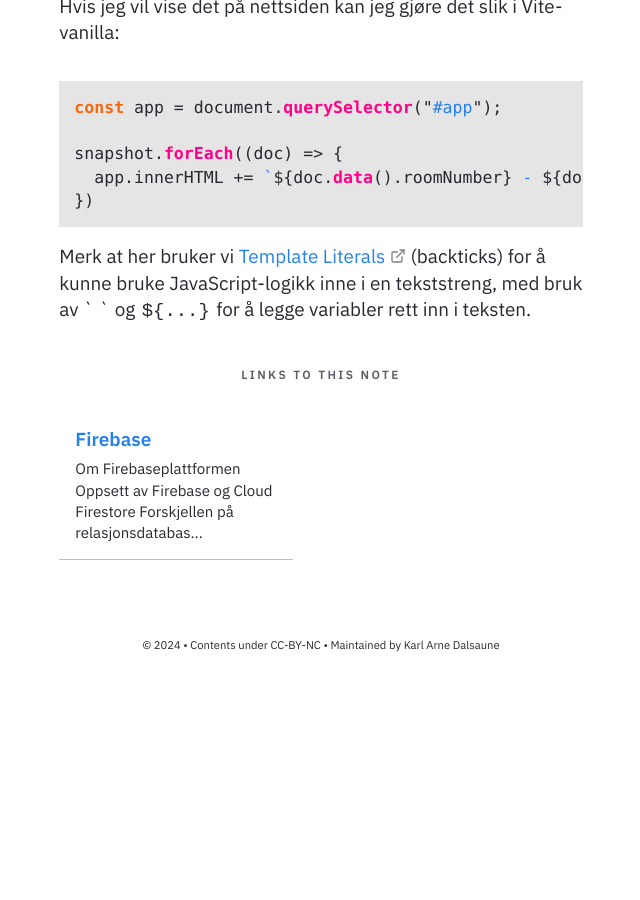
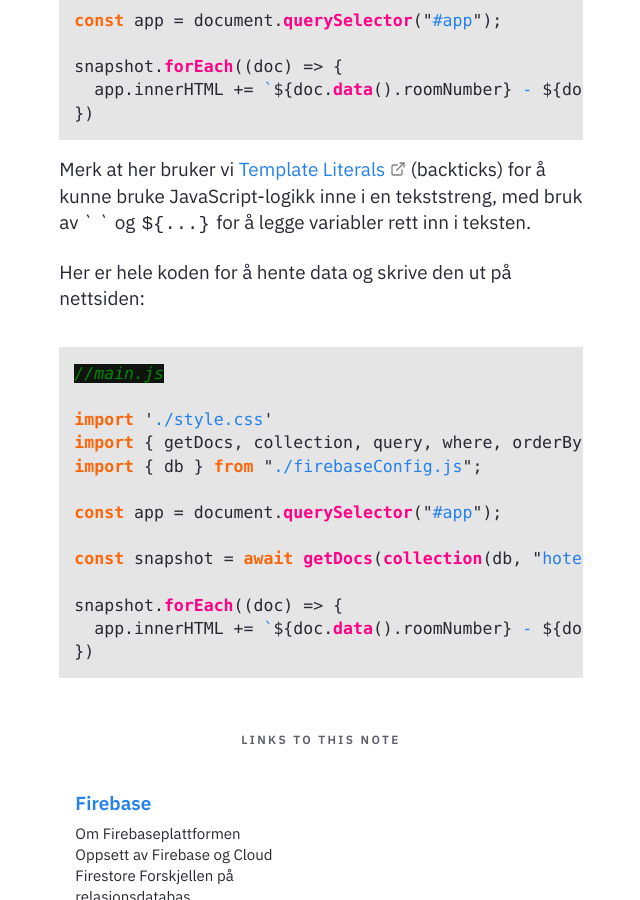
Before and after one commit to Cha-IM/cha-im.github.io, a Jekyll site: the page built from _notes/Public/Utvikling/Firebase/Firebase cheat sheet.md, in a window 1280 px wide and 900 px high, scrolled down 4359 px. Shown: the whole window, without its empty margins (319-959 px from the left). Built offline with Jekyll 4.4.1, drawn with Linux system fonts in a browser that asks for light colours; before the commit the page ends 5053 px from its top, so only the background shows below that; some of the changed text lies outside the part shown.

Commit message:
TRFK-811339 2026-4-7:14:56:39

````diff
--- a/_notes/Public/Utvikling/Firebase/Firebase cheat sheet.md
+++ b/_notes/Public/Utvikling/Firebase/Firebase cheat sheet.md
@@ -54,6 +55,7 @@ I alle filene der du skal bruke Firebase legger du inn denne koden øverst i fil
 ```js
 import { db } from "./firebaseConfig.js"
 ```
+
 
 <h2 id="to">Hvordan legger jeg inn data i Firebase-databasen min?</h2>
 
@@ -111,12 +113,15 @@ node ./populateDatabase.js
 
 Da sendes all informasjonen direkte til databasen.
 
-## Hvordan henter jeg data fra databasen og viser det på nettsiden min?
+
+<h2 id="tre">Hvordan henter jeg data fra databasen og viser det på nettsiden min?</h2>
 
 For å hente data fra databasen bruker vi *getDocs*-metoden i Firebase. Denne henter ut et *snapshot* fra databasen, som inneholder en liste med all data fra databasen på det tidspunktet vi ber om denne (siden data i en database forandrer seg hele tiden).
 
-Slik fungerer det:
+Slik fungerer det (husk å importere *getDocs* øverst i js-fila di):
 ```js
+import { getDocs, collection } from "firebase/firestore";
+
 const snapshot = await getDocs(collection(db, "hotelrooms"));
 ```
 
@@ -142,3 +147,21 @@ snapshot.forEach((doc) => {
 ```
 
 Merk at her bruker vi [Template Literals](https://www.w3schools.com/js/js_string_templates.asp) (backticks) for å kunne bruke JavaScript-logikk inne i en tekststreng, med bruk av \` \` og `${...}` for å legge variabler rett inn i teksten.
+
+Her er hele koden for å hente data og skrive den ut på nettsiden:
+
+```js
+//main.js
+
+import './style.css'
+import { getDocs, collection, query, where, orderBy } from "firebase/firestore";
+import { db } from "./firebaseConfig.js";
+
+const app = document.querySelector("#app");
+
+const snapshot = await getDocs(collection(db, "hotelrooms"));
+
+snapshot.forEach((doc) => {
+  app.innerHTML += `${doc.data().roomNumber} - ${doc.data().roomType} <br>`
+})
+```
````
Also changed, not shown: other parts of _notes/Public/Utvikling/Firebase/Firebase cheat sheet.md (+2 -1 lines).
